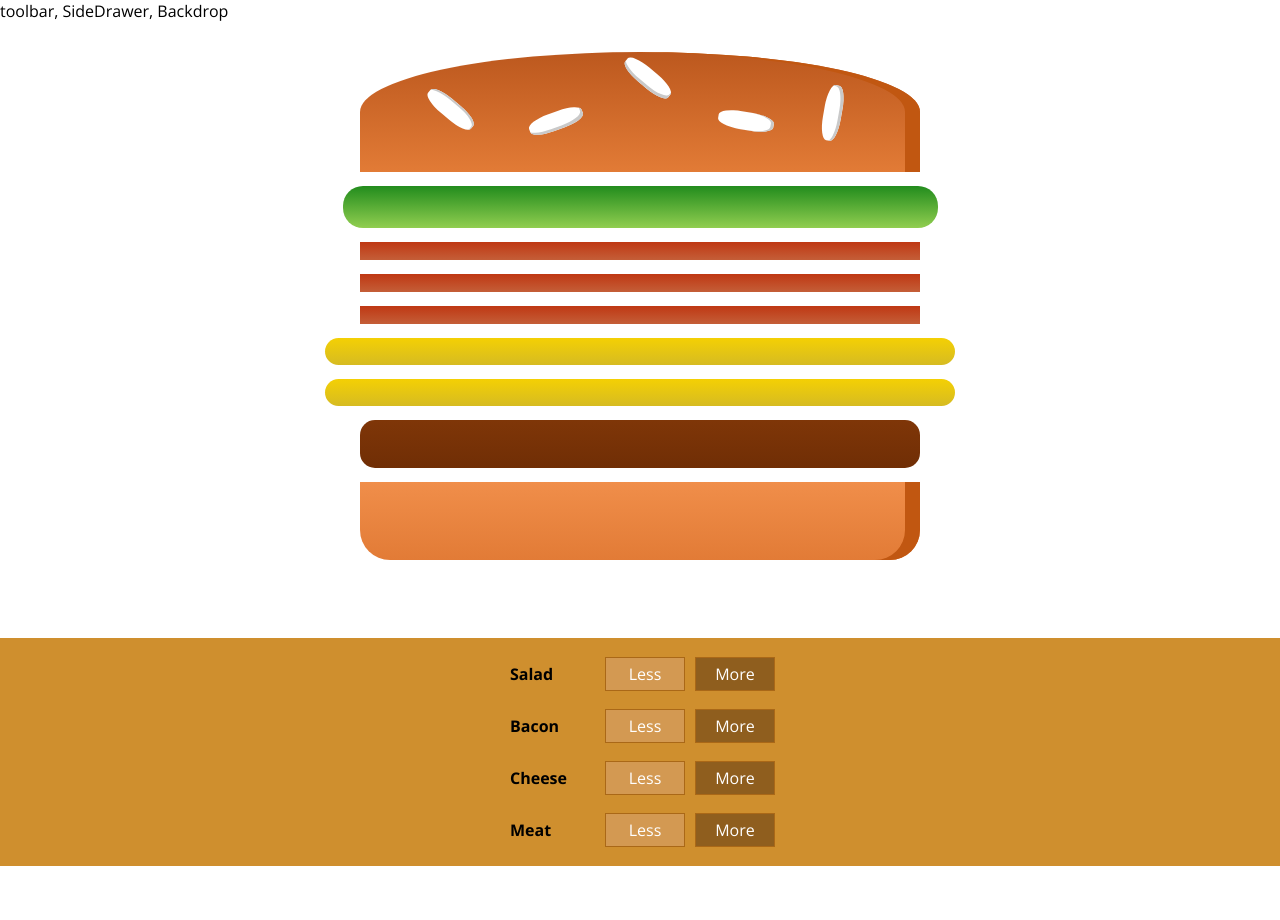
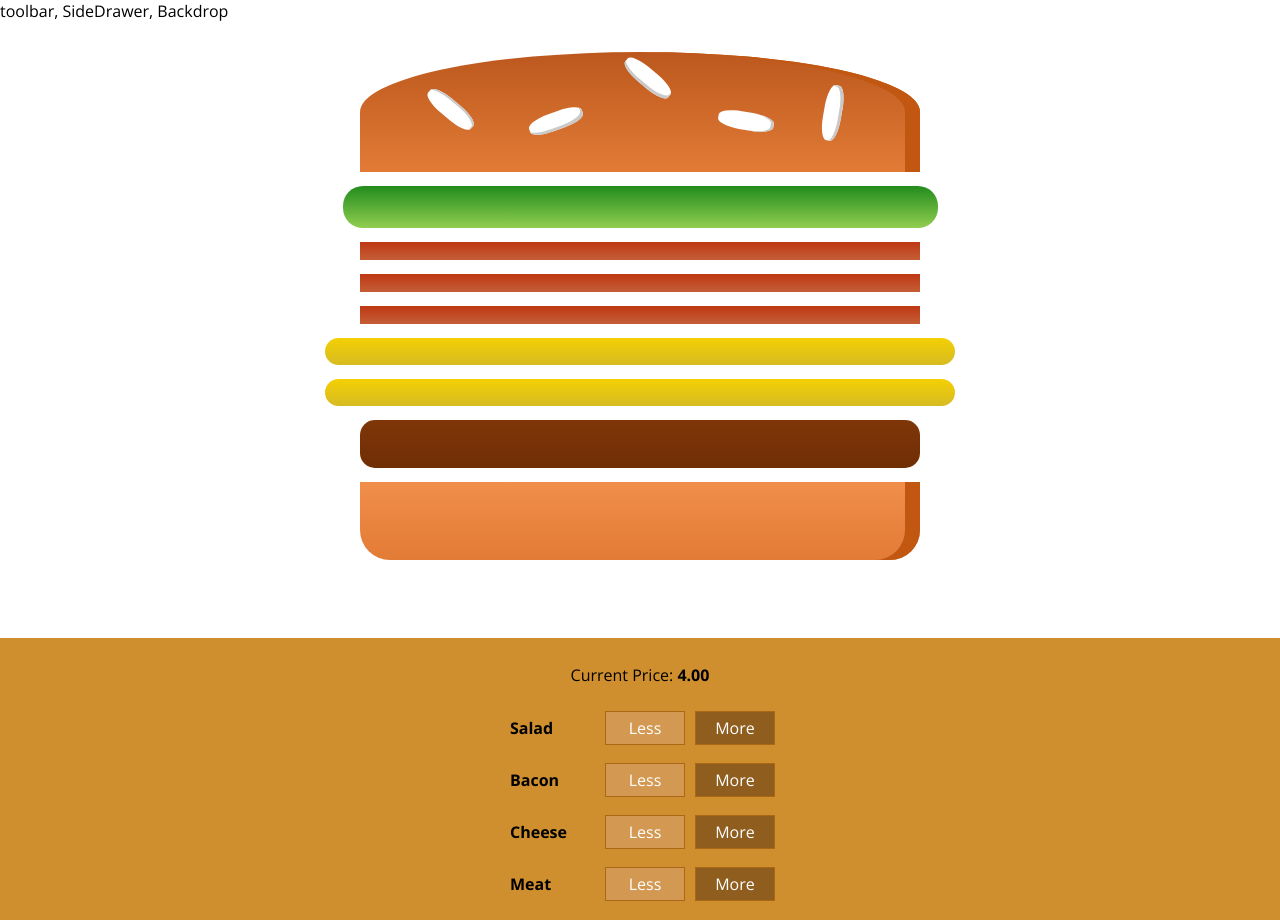
Before and after one commit to kgallagher52/hamburger-builder, a React app: page / in a window 1280 px wide. Before the commit the page ends 866 px from the top, so only its background shows below. Built offline with nearby package versions, Linux system fonts and the light colour scheme.

Commit message:
WIP: added price

```diff
--- a/src/components/Burger/BuildControls/BuildControls.tsx
+++ b/src/components/Burger/BuildControls/BuildControls.tsx
@@ -5,12 +5,14 @@ import './BuildControls.css'
 type Props = {
     ingredentAdded: any
     ingredentRemoved: any
+    price: number
 }
 // WIP: NEED THE RIGHT TYPE FOR ingredentAdded, ingredentRemoved
 
-const BuildControls = ({ ingredentAdded, ingredentRemoved }: Props) => {
+const BuildControls = ({ ingredentAdded, ingredentRemoved, price }: Props) => {
     return (
         <div className="BuildControls">
+            <p>Current Price: <strong>{price.toFixed(2)}</strong></p>
             {[
                 { label: 'Salad', type: 'salad' },
                 { label: 'Bacon', type: 'bacon' },
--- a/src/containers/BurgerBuilder/BurgerBuilder.tsx
+++ b/src/containers/BurgerBuilder/BurgerBuilder.tsx
@@ -56,7 +56,7 @@ class BurgerBuilder extends Component {
         return (
             <>
                 <Burger ingredients={this.state.ingredients} />
-                <BuildControls ingredentRemoved={this.removeIngredientHandler} ingredentAdded={this.addIngredientHandler} />
+                <BuildControls price={this.state.totalPrice} ingredentRemoved={this.removeIngredientHandler} ingredentAdded={this.addIngredientHandler} />
             </>
         )
     }
```
